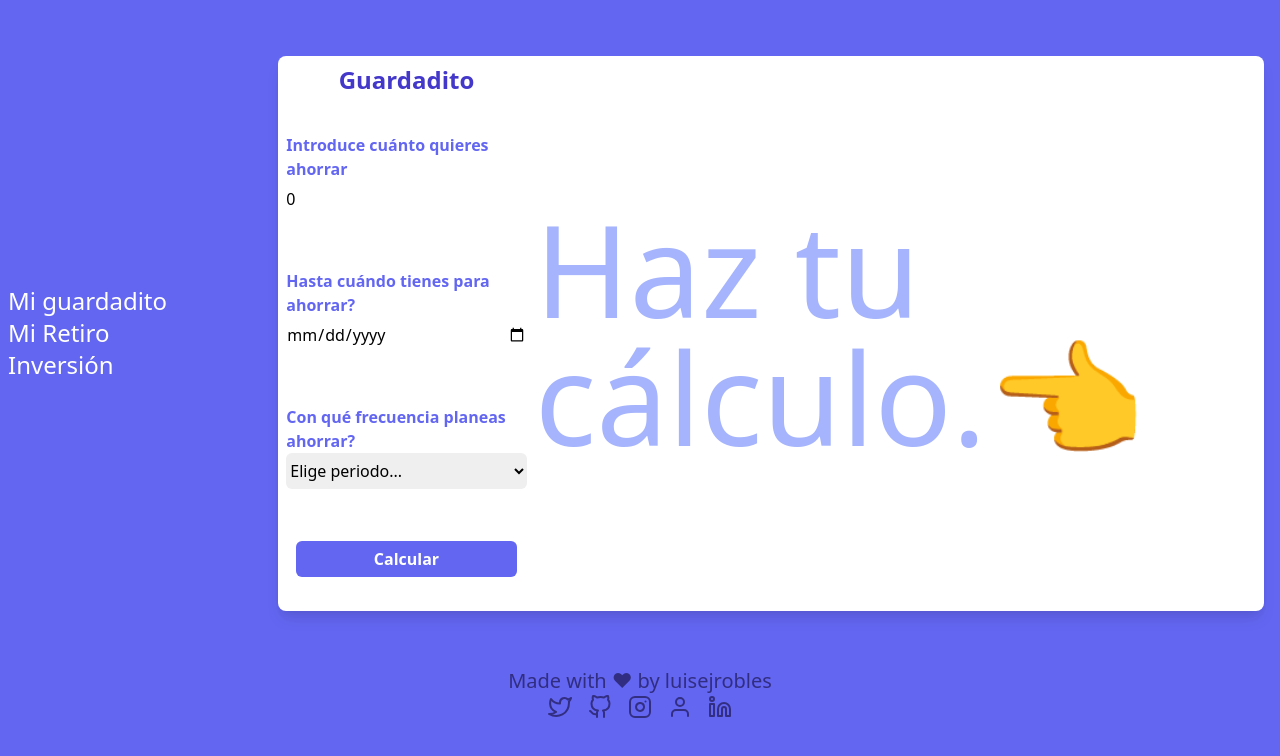
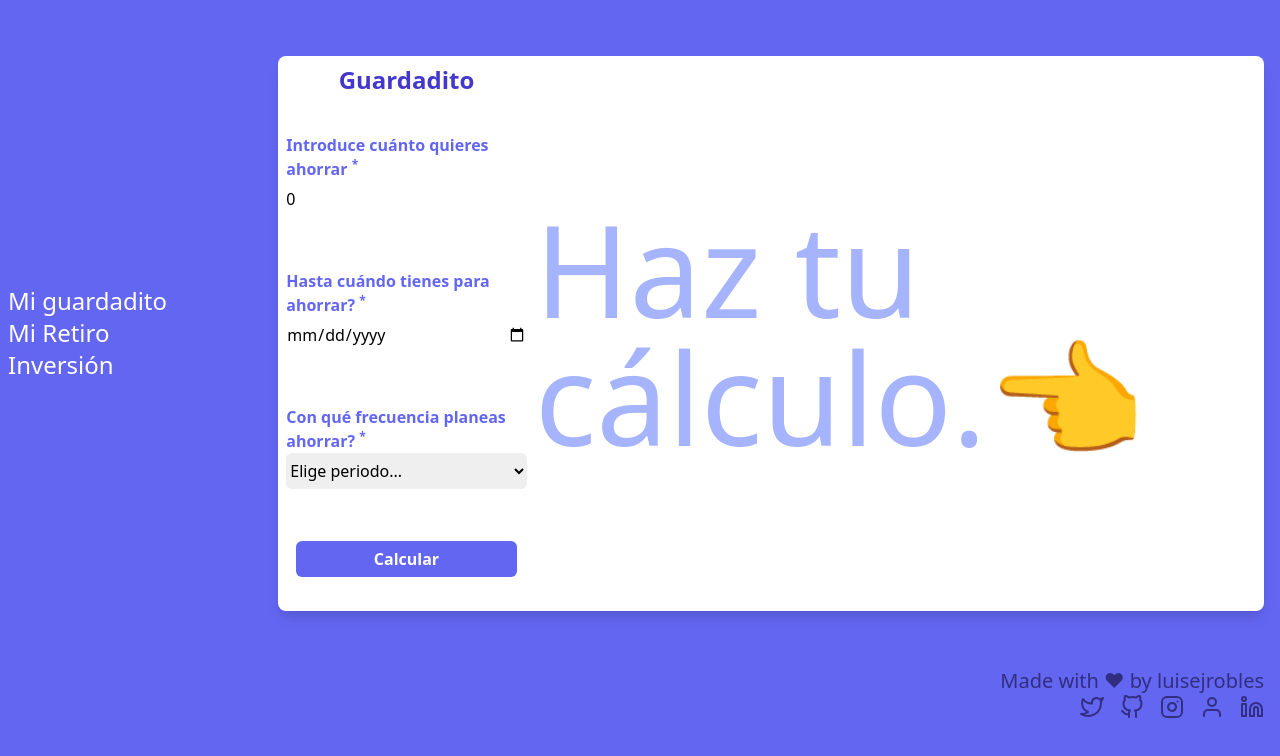
Before and after one commit to luisejrobles/future-me, a React (Create React App) app: page / in a window 1280 px wide. Shown: the top 756 px of the page. Built offline with nearby package versions, Linux system fonts and the light colour scheme.

Commit message:
Footer and validation done

```diff
--- a/package.json
+++ b/package.json
@@ -15,7 +15,8 @@
     "react-feather": "^2.0.9",
     "react-router-dom": "^5.2.0",
     "react-scripts": "^4.0.3",
-    "web-vitals": "^1.1.2"
+    "web-vitals": "^1.1.2",
+    "yup": "^0.32.9"
   },
   "scripts": {
     "start": "craco start",
--- a/src/components/MiGuardadito/MiGuardadito.js
+++ b/src/components/MiGuardadito/MiGuardadito.js
@@ -1,6 +1,7 @@
-import { useFormik } from "formik";
+import { ErrorMessage, useFormik } from "formik";
 import { DateTime, Interval } from "luxon";
 import React, { useState } from "react";
+import GuardaditoFormValidation from "./Validations/GuardaditoForm";
 
 const GuardaditoForm = ({ formik }) => {
   return (
@@ -10,20 +11,21 @@ const GuardaditoForm = ({ formik }) => {
     >
       <div className="flex flex-col">
         <p className="font-bold text-indigo-500">
-          Introduce cuánto quieres ahorrar
+          Introduce cuánto quieres ahorrar <sup>*</sup>
         </p>
         <input
           type="number"
           name="amountToSave"
+          min="1"
           placeholder="Cuánto quiero ahorrar? "
           onChange={formik.handleChange}
           value={formik.values.amountToSave}
           className="rounded-md h-9 cursor-auto focus:outline-none focus:ring-2 focus:ring-indigo-500"
-        ></input>
+        />
       </div>
       <div className="flex flex-col">
         <p className="font-bold text-indigo-500">
-          Hasta cuándo tienes para ahorrar?
+          Hasta cuándo tienes para ahorrar? <sup>*</sup>
         </p>
         <input
           type="date"
@@ -32,11 +34,12 @@ const GuardaditoForm = ({ formik }) => {
           onChange={formik.handleChange}
           value={formik.values.finalDate}
           className="rounded-md h-9 cursor-auto focus:outline-none focus:ring-2 focus:ring-indigo-500"
-        ></input>
+          required
+        />
       </div>
       <div className="flex flex-col">
         <p className="font-bold text-indigo-500">
-          Con qué frecuencia planeas ahorrar?
+          Con qué frecuencia planeas ahorrar? <sup>*</sup>
         </p>
         <select
           type="select"
@@ -45,16 +48,22 @@ const GuardaditoForm = ({ formik }) => {
           onChange={formik.handleChange}
           value={formik.values.periodicity}
           className="rounded-md h-9 cursor-auto focus:outline-none focus:ring-2 focus:ring-indigo-500 "
+          required
         >
-          <option value="default">Elige periodo...</option>
+          <option value="">Elige periodo...</option>
           <option value="7">Semanal</option>
           <option value="15">Quincenal</option>
           <option value="30">Mensual</option>
           <option value="1">Diario</option>
         </select>
       </div>
+
       <button
-        className="bg-indigo-500 hover:bg-indigo-900 self-center h-9 w-11/12 rounded-md text-white font-bold"
+        className={
+          !formik.isValid
+            ? "bg-indigo-500 cursor-not-allowed self-center h-9 w-11/12 rounded-md text-white font-bold "
+            : "bg-indigo-500 hover:bg-indigo-900 cursor-pointer self-center h-9 w-11/12 rounded-md text-white font-bold"
+        }
         type="submit"
       >
         Calcular
@@ -73,10 +82,10 @@ const NoCalculo = () => {
 const DespliegueCalculo = ({ payments, paymentAmount }) => {
   return (
     <span>
-      <h1 className="text-2xl w-full h-1/5 text-center font-bold text-indigo-800">
+      <h1 className="text-2xl w-full h-1/6 text-center font-bold text-indigo-700">
         Acá está tu ahorradito
       </h1>
-      <div className="text-8xl w-full h-4/5 pl-10 text-indigo-500">
+      <div className="text-8xl w-full h-5/6 pl-10 text-indigo-500">
         Vas a tener que hacer{"  "}
         <span className="font-bold text-indigo-700">
           {payments} pago
@@ -114,7 +123,9 @@ const MiGuardadito = () => {
       finalDate: "",
       periodicity: 0,
     },
+    validationSchema: GuardaditoFormValidation,
     onSubmit: (values) => {
+      console.log("entree");
       const { amountToSave, finalDate, periodicity } = values;
       const daysOfDifference = getRange(finalDate);
       const payments = numberOfPayments(daysOfDifference, periodicity);
--- a/src/layout/Container/Container.js
+++ b/src/layout/Container/Container.js
@@ -6,8 +6,6 @@ import MainContainer from "../MainContainer/MainContainer";
 const Container = () => {
   const [view, setView] = useState(0);
   const handleChange = (value) => {
-    console.log("entree");
-    console.log(view);
     setView(value);
   };
   return (
--- a/src/layout/Footer/Footer.js
+++ b/src/layout/Footer/Footer.js
@@ -1,18 +1,11 @@
 import React from "react";
-import {
-  Facebook,
-  GitHub,
-  Instagram,
-  Linkedin,
-  Twitter,
-  User,
-} from "react-feather";
+import { GitHub, Instagram, Linkedin, Twitter, User } from "react-feather";
 
 const Footer = () => {
   return (
-    <div className=" flex flex-col text-center font-sans text-xl text-indigo-900">
-      <div className="self-center">Made with ♥ by luisejrobles </div>
-      <div className="self-center flex space-x-4">
+    <div className=" flex flex-col font-sans mr-4 text-xl text-indigo-900">
+      <div className="self-end">Made with ♥ by luisejrobles </div>
+      <div className="self-end flex space-x-4">
         <a
           href="https://twitter.com/luisejrobles"
           rel="noreferrer"
```
Also changed, not shown: 1 other file (tests, documents, lock files or other folders).
